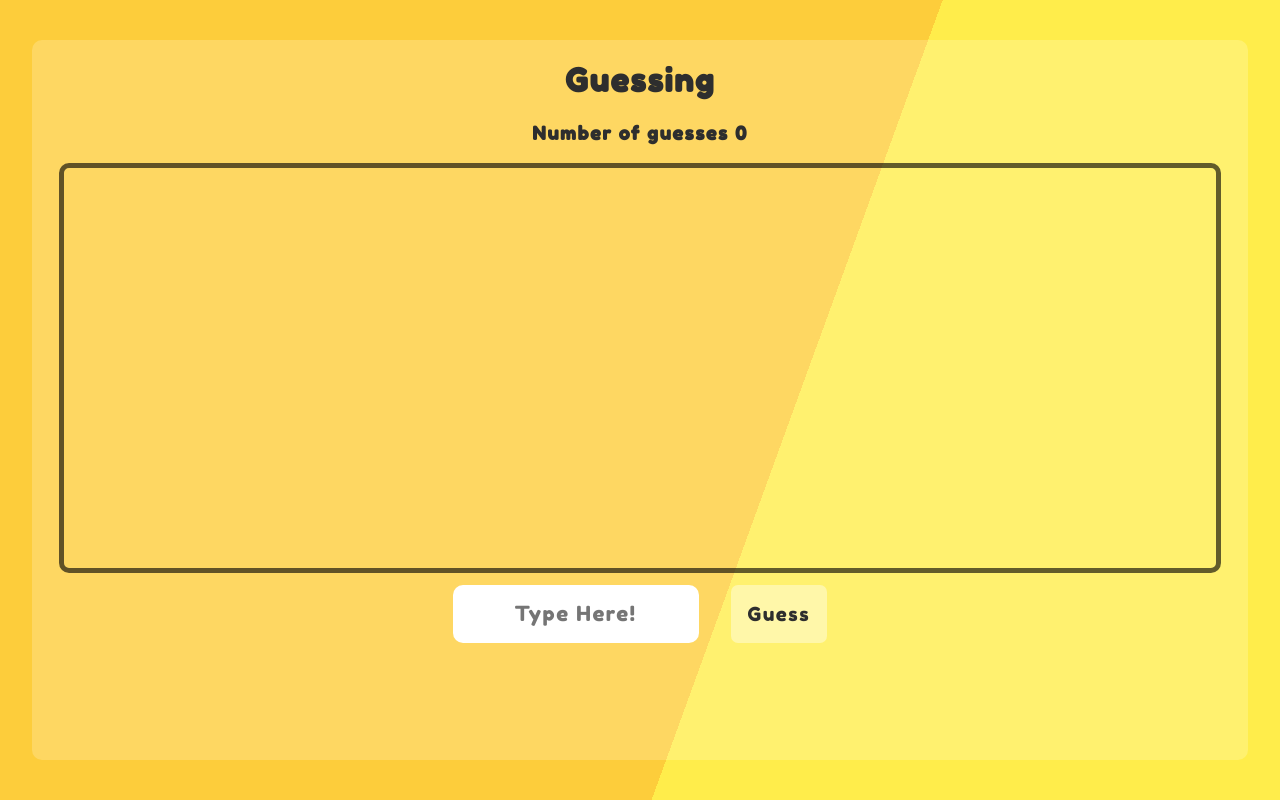
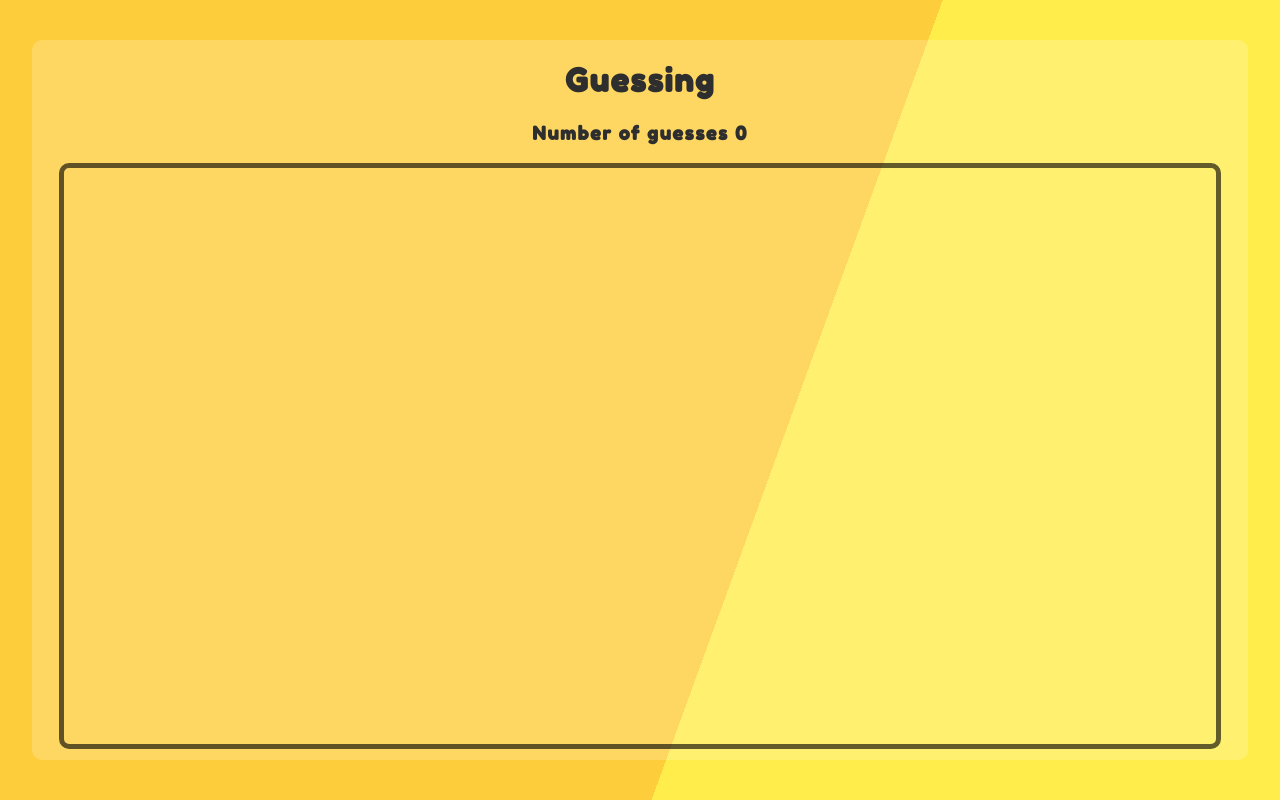
Before and after one commit to Etinger-Asaf/Draw-And-Guess-2022, a React (Vite) app: page /NewGuessingCanvas in a window 1280 px wide. Built offline with nearby package versions, Linux system fonts and the light colour scheme; no server answers.

Commit message:
changing canvas daymnic size to be the same ratio on different screens sizes

```diff
--- a/src/client/components/NewDrawing.js
+++ b/src/client/components/NewDrawing.js
@@ -42,7 +42,7 @@ const NewDrawing = () => {
 
   useLayoutEffect(() => {
     const canvasWidth = window.innerWidth * 0.9;
-    const canvasHeight = window.innerHeight * 0.5;
+    const canvasHeight = canvasWidth / 2;
     setCanvasDynamicsWidth(canvasWidth);
     setCanvasDynamicsHeight(canvasHeight);
   }, [windowWidth]);
--- a/src/client/reusable/NewGuessingCanvas.js
+++ b/src/client/reusable/NewGuessingCanvas.js
@@ -78,7 +78,7 @@ const NewGuessingCanvas = () => {
 
   useLayoutEffect(() => {
     const canvasWidth = window.innerWidth * 0.9;
-    const canvasHeight = window.innerHeight * 0.5;
+    const canvasHeight = canvasWidth / 2;
     setCanvasDynamicsWidth(canvasWidth);
     setCanvasDynamicsHeight(canvasHeight);
   }, [windowWidth]);
```
